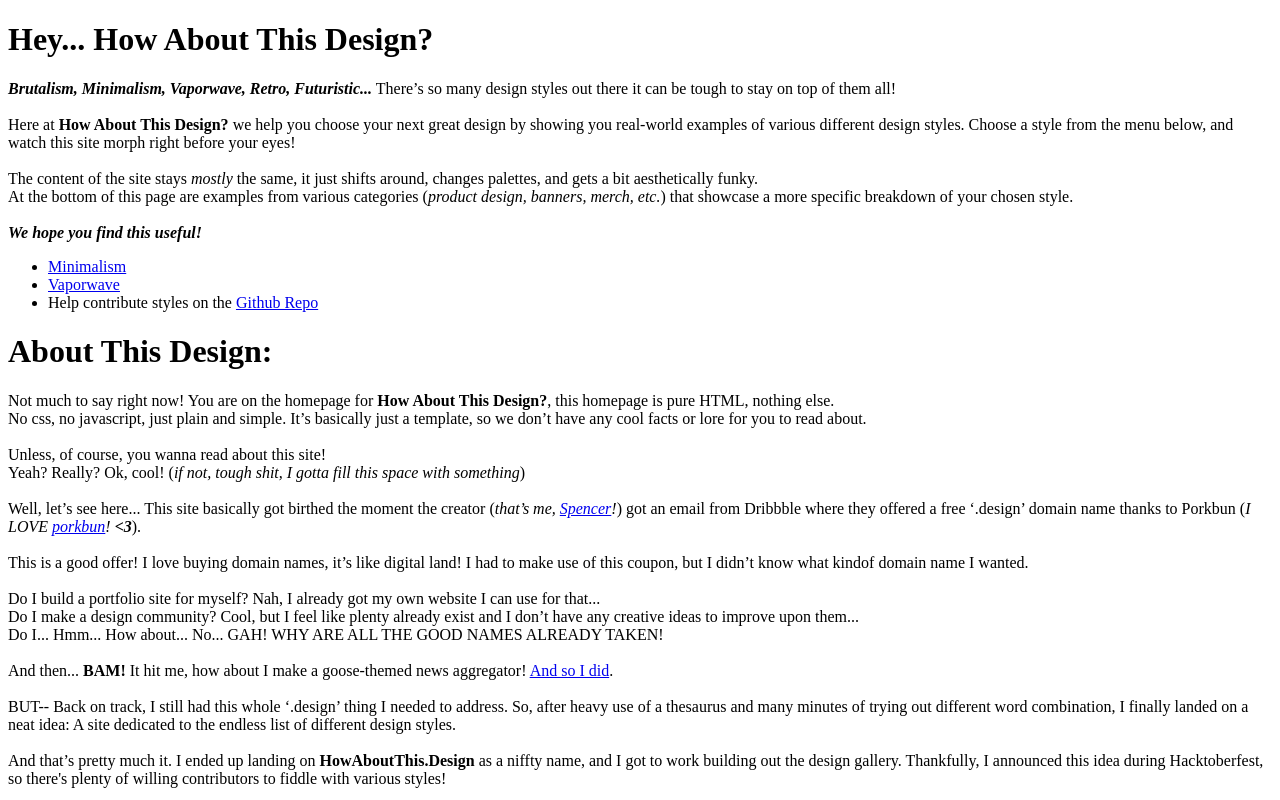
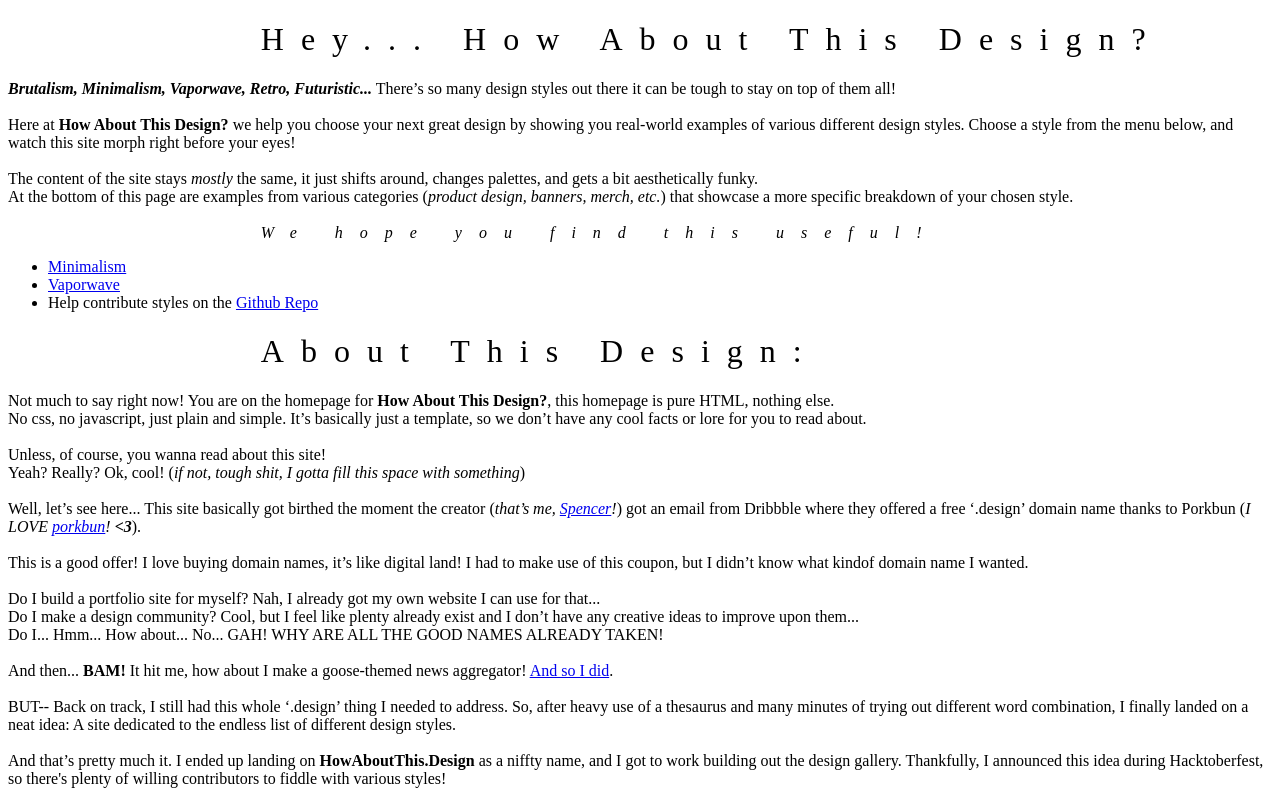
Before and after one commit to Occult-Dev/how-about-this-design, a plain HTML site: page index.html in a window 1280 px wide. Shown: the top 800 px of the page. Drawn offline with Linux system fonts and the light colour scheme.

Commit message:
Update index.html

```diff
--- a/index.html
+++ b/index.html
@@ -11,7 +11,7 @@
 	<body>
 		<!-- CHANGE "HEY..." TO WHATEVER YOUR DESIGN STYLE IS CALLED -->
 		<!-- EXAMPLE "MINIMALISM... HOW ABOUT THIS DESIGN?" -->
-		<h1>Hey... How About This Design?</h1>
+		<h1   style="margin-left: 20%;font-weight: 100;letter-spacing:17px;">Hey... How About This Design?</h1>
 
 		<!-- KEEP THIS PARAGRAPH CONTENT THE SAME, BUT CHANGE THE LAYOUT AND STYLE TO MATCH YOUR SUBMISSION -->
 		<p>
@@ -22,7 +22,7 @@
 			The content of the site stays <em>mostly</em> the same, it just shifts around, changes palettes, and gets a bit aesthetically funky.<br>
 			At the bottom of this page are examples from various categories (<em>product design, banners, merch, etc.</em>) that showcase a more specific breakdown of your chosen style.
 			<br><br>
-			<strong><em>We hope you find this useful!</em></strong>
+			<strong style="margin-left: 20%;font-weight: 100;letter-spacing:17px;"><em>We hope you find this useful!</em></strong>
 		</p>
 
 		<!-- DON'T BOTHER KEEPING UP TO DATE WITH THE LINKS, I CAN TAKE CARE OF THAT FOR YOU, JUST MAKE SURE YOUR LIST IS ABLE -->
@@ -33,7 +33,7 @@
 			<li>Help contribute styles on the <a href="https://github.com/StuffBySpencer/how-about-this-design/">Github Repo</a></li>
 		</ul>
 
-		<h1>About This Design:</h1>
+		<h1 style="margin-left: 20%;font-weight: 100;letter-spacing:17px;">About This Design:</h1>
 		<!-- CHANGE THE TEXT BELOW TO INFORM THE USER ABOUT YOUR DESIGN, FEEL FREE TO STYLE IT HOWEVER YOU'D LIKE -->
 		<p>
 			Not much to say right now! You are on the homepage for <strong>How About This Design?</strong>, this homepage is pure HTML, nothing else.<br>
@@ -76,7 +76,7 @@
 		<a href="https://unsplash.com/photos/Oze6U2m1oYU">source</a>
 
 		<!-- THANK YOU TO ALL THE CONTRIBUTORS -->
-		<p>This Style Directory Was Created Thanks To: <a href="https://twitter.com/StuffBySpencer">@StuffBySpencer</a>, <a href="https://github.com/Visual-mov">Visual-mov</a></p>
+		<p style="margin-left: 20%;font-weight: 100;letter-spacing:17px;">This Style Directory Was Created Thanks To: <a href="https://twitter.com/StuffBySpencer">@StuffBySpencer</a>, <a href="https://github.com/Visual-mov">Visual-mov</a></p>
 		<!-- FOR YOU SUBMISSION, DELETE THE ABOVE ATTRIBUTION AND INSTEAD USE THE ONE BELOW, FEEL FREE TO LINK YOUR -->
 		<!-- TWITTER, INSTAGRAM, MAIN-SITE, OR WHATEVER YOU WANT TO BE CREDITED WITH -->
 		<!-- <p>You Now Know About "STYLE", Thanks To: <a href="#">YOU</a></p> -->
```
